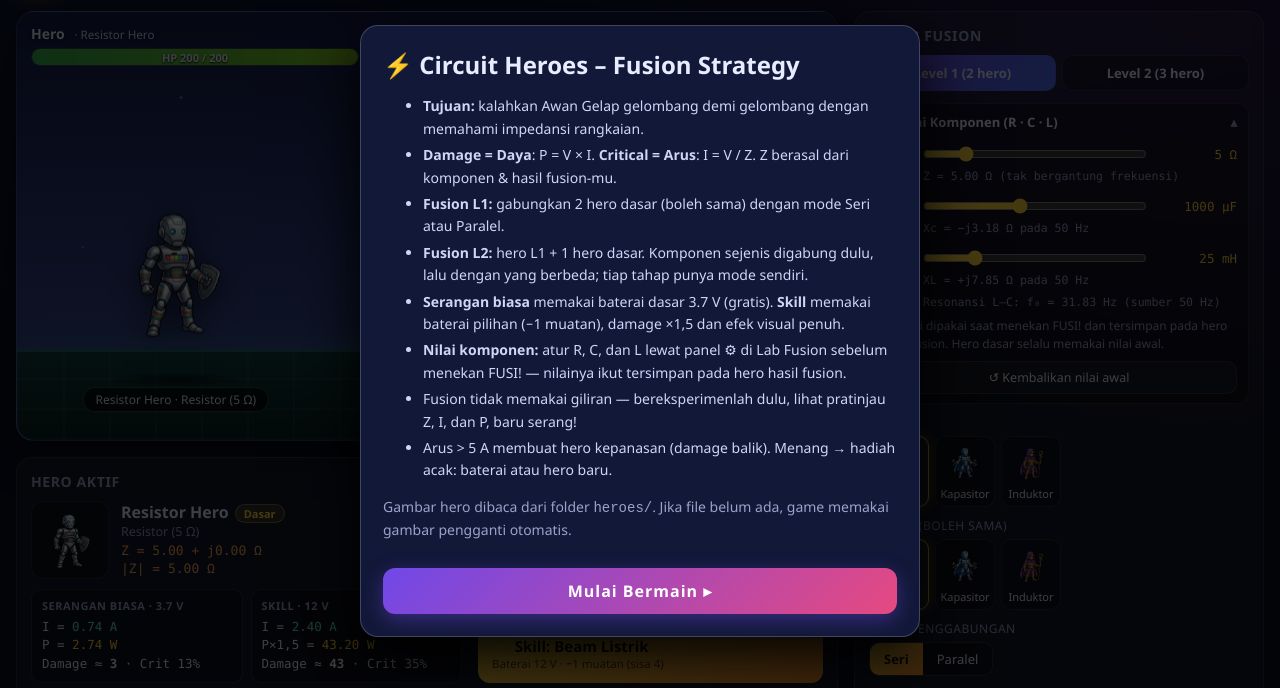
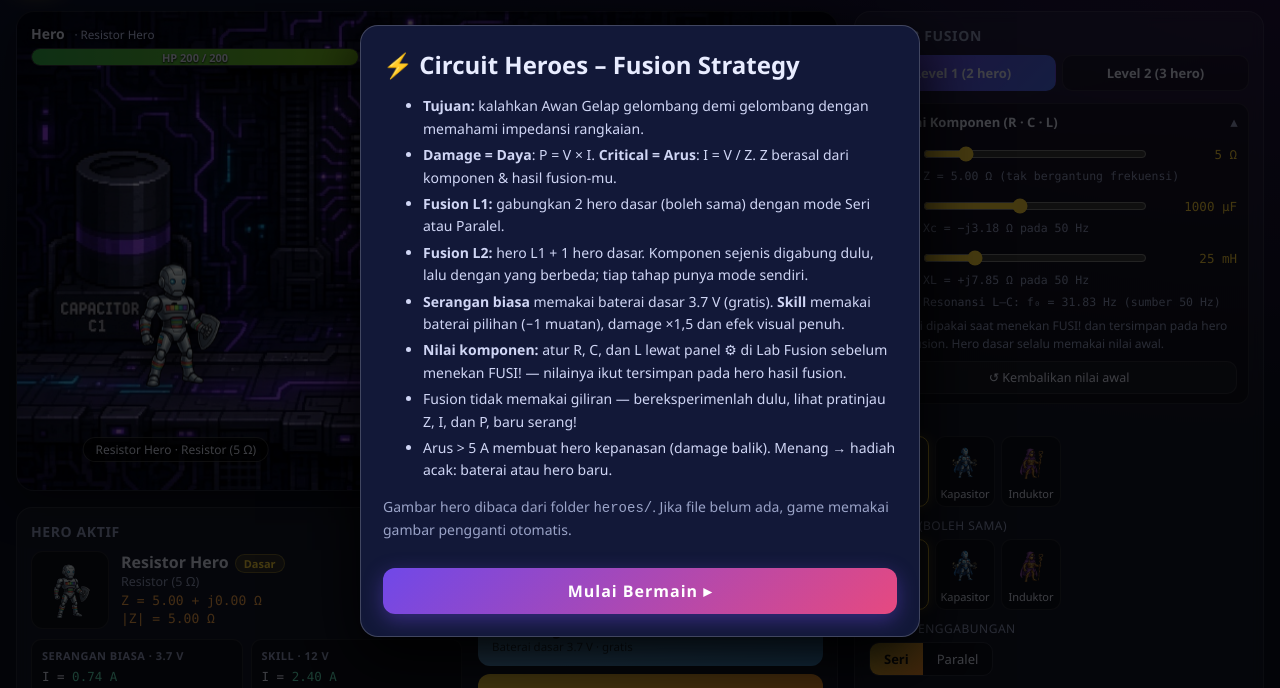
Before and after one commit to abdurobotics2017-hash/circuit-heroes-v1, a plain HTML site: page circuit-heroes-mobile.html in a window 1280 px wide. Shown: the part 69-757 px from the top of the page. Drawn offline with Linux system fonts and the light colour scheme.

Commit message:
Update circuit-heroes-mobile.html

```diff
--- a/circuit-heroes-mobile.html
+++ b/circuit-heroes-mobile.html
@@ -48,13 +48,21 @@ main{display:grid;grid-template-columns:minmax(0,1fr) 410px;gap:16px;padding:0 1
 @media (max-width:1050px){main{grid-template-columns:1fr}}
 
 /* ===== Arena ===== */
-#arena{position:relative;height:430px;border-radius:18px;overflow:hidden;border:1px solid var(--line);
-  background:linear-gradient(180deg,#141a47 0%,#2a3a7c 55%,#3d4f96 100%);box-shadow:0 10px 40px #0008}
-#arena::before{content:"";position:absolute;inset:0;
+#arena{position: relative;
+  height: 480px;
+  border-radius: 18px;
+  overflow: hidden;
+  border: 1px solid var(--line);
+  background-image: url('background2.png');
+  background-size: cover;
+  background-position: center bottom;
+  background-repeat: no-repeat;
+  box-shadow: 0 10px 40px #0008;}
+#arena::before{display: none;content:"";position:absolute;inset:0;
   background:radial-gradient(2px 2px at 20% 20%,#fff8,transparent),radial-gradient(2px 2px at 70% 12%,#fff8,transparent),
              radial-gradient(1.5px 1.5px at 45% 30%,#fff6,transparent),radial-gradient(1.5px 1.5px at 88% 40%,#fff6,transparent),
              radial-gradient(1.5px 1.5px at 8% 55%,#fff6,transparent)}
-.ground{position:absolute;left:0;right:0;bottom:0;height:90px;
+.ground{display: none;position:absolute;left:0;right:0;bottom:0;height:90px;
   background:
     linear-gradient(90deg,transparent 0 48%,#2bcbba33 48% 52%,transparent 52%),
     repeating-linear-gradient(90deg,#ffffff0a 0 2px,transparent 2px 46px),
```
